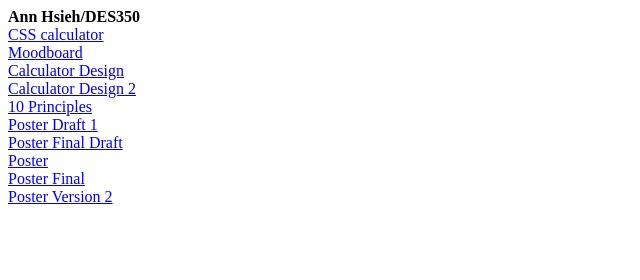
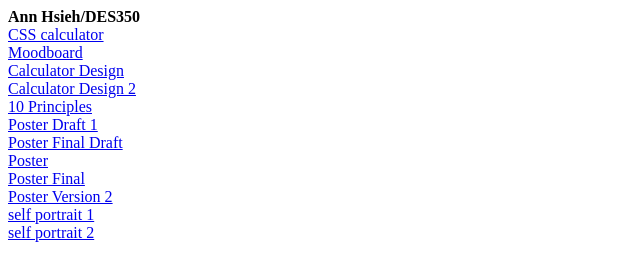
Before and after one commit to alhsieh2/DES350, a plain HTML site: page index.html in a window 1280 px wide. Shown: the whole page, without its empty margins (0-640 px from the left). Drawn offline with Linux system fonts and the light colour scheme.

Commit message:
Update index.html

```diff
--- a/index.html
+++ b/index.html
@@ -18,5 +18,7 @@
 		<a href="webposter1.html" target="_self"> Poster</a><br>
 		<a href="webposter1_mobile.html" target="_self"> Poster Final</a><br>
 		<a href="webposter2.html" target="_self"> Poster Version 2</a><br>
+		<a href="selfportraitsketch1-01.png" target="_self"> self portrait 1</a><br>
+		<a href="selfportraitsketch2-02.jpg" target="_self"> self portrait 2</a><br>
 </body>
 </html>
```
